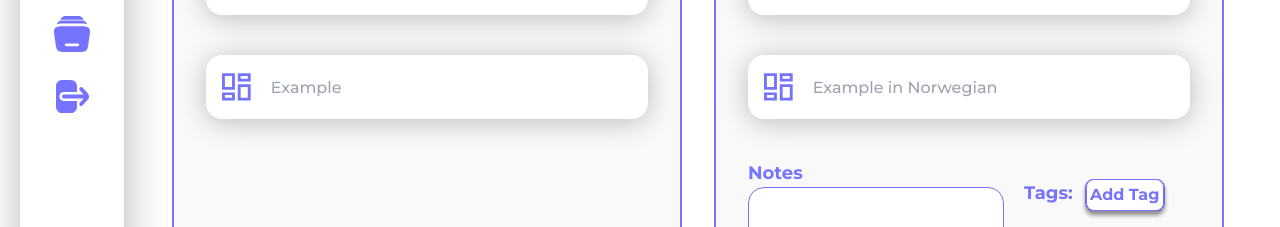
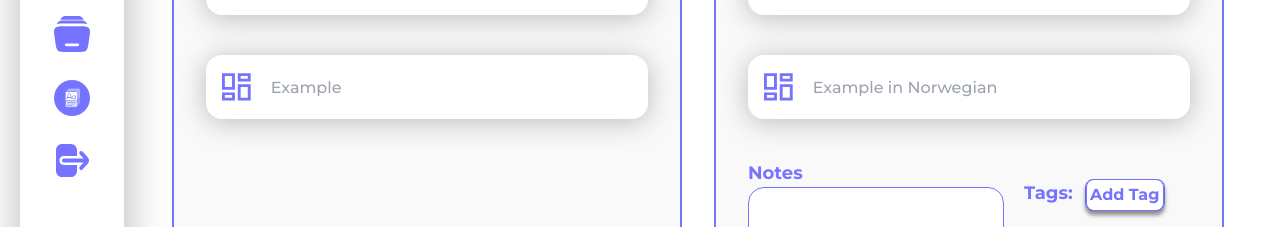
Before and after one commit to tushar-nath/llad-frontend, a React (Create React App) app: page /create in a window 1280 px wide. Shown: the part 299-526 px from the top of the page. Built offline with nearby package versions, Linux system fonts and the light colour scheme; sample sign-in values are in the browser's storage.

Commit message:
Added Revision Page Structure

```diff
--- a/src/App.tsx
+++ b/src/App.tsx
@@ -8,6 +8,7 @@ import Register from "./pages/register/register";
 import { UserProvider } from "./contexts/userContext";
 import Create from "./pages/create";
 import Library from "./pages/library";
+import Revision from "./pages/revision";
 
 function App() {
   return (
@@ -18,6 +19,7 @@ function App() {
           <Route path="/dashboard" element={<Dashboard />} />
           <Route path="/create" element={<Create />} />
           <Route path="/library" element={<Library />} />
+          <Route path="/revision" element={<Revision />} />
         </Route>
         <Route path="/signup" element={<Signup />} />
         <Route path="/register" element={<Register />} />
--- a/src/components/sidebar/collapsedSidebar.tsx
+++ b/src/components/sidebar/collapsedSidebar.tsx
@@ -6,6 +6,7 @@ import { DashboardIcon } from "../../svgs/dashboardIcon";
 import { CreateIcon } from "../../svgs/createIcon";
 import { GroupIcon } from "../../svgs/groupIcon";
 import { LogoutIcon } from "../../svgs/logoutIcon";
+import { RevisionIconSidebar } from "../../svgs/revisionIconSidebar";
 
 interface ExpandedSidebarProps {
   expanded: boolean;
@@ -55,6 +56,14 @@ const ExpandedSidebar = ({ expanded, setExpanded }: ExpandedSidebarProps) => {
             />
           </button>
           <button
+            onClick={() => navigate("/revision")}
+            className={`flex items-center justify-between rounded-[3rem] px-0`}
+          >
+            <RevisionIconSidebar
+              size={URL.includes("revision") && !expanded ? "56" : "36"}
+            />
+          </button>
+          <button
             onClick={() => {
               localStorage.removeItem("user");
               navigate("/");
--- a/src/components/sidebar/expandedSidebar.tsx
+++ b/src/components/sidebar/expandedSidebar.tsx
@@ -8,6 +8,7 @@ import { ChevronIconRight } from "../../svgs/chevronIconRight";
 import { DashboardIcon } from "../../svgs/dashboardIcon";
 import { CreateIcon } from "../../svgs/createIcon";
 import { GroupIcon } from "../../svgs/groupIcon";
+import { RevisionIconSidebar } from "../../svgs/revisionIconSidebar";
 
 interface ExpandedSidebarProps {
   expanded: boolean;
@@ -90,6 +91,21 @@ const ExpandedSidebar = ({ expanded, setExpanded }: ExpandedSidebarProps) => {
             />
           </button>
           <button
+            onClick={() => navigate("/revision")}
+            className={`flex items-center justify-between rounded-[3rem] py-2 px-6 w-full ${URL.includes("revision") && expanded && "bg-bluePrimary"}`}
+          >
+            {expanded && (
+              <h2
+                className={`${URL.includes("revision") ? "text-white" : "text-gray-900"} font-semibold text-base`}
+              >
+                Revisions
+              </h2>
+            )}
+            <RevisionIconSidebar
+              size={URL.includes("revision") && !expanded ? "56" : "36"}
+            />
+          </button>
+          <button
             onClick={() => {
               localStorage.removeItem("user");
               navigate("/");
--- /dev/null
+++ b/src/pages/revision.tsx
@@ -0,0 +1,41 @@
+import Sidebar from "../components/sidebar/sidebar";
+import { LanguageIcon } from "../svgs/languageIcon";
+import { NotificationIcon } from "../svgs/notificationIcon";
+import { useContext, useEffect, useState } from "react";
+import { UserContext } from "../contexts/userContext";
+
+const Revision = () => {
+  const { user } = useContext(UserContext);
+
+  return (
+    <div className="bg-white w-full h-[100vh] flex gap-12 pl-5 pr-14 py-12">
+      <Sidebar />
+      <div className="flex flex-col gap-10 w-full">
+        {/* Header */}
+        <div className="flex justify-between w-full">
+          <div className="flex flex-row gap-1.5 py-2">
+            <h1 className="text-3xl font-bold text-bluePrimary">Revisions</h1>
+          </div>
+          <div className="flex items-center gap-4">
+            <button>
+              <NotificationIcon />
+            </button>
+            <div className="flex flex-row gap-4">
+              <LanguageIcon />
+              <select className="w-24 outline-none text-bluePrimary font-semibold">
+                <option value="english">English</option>
+                <option value="norwegian">Norwegian</option>
+              </select>
+            </div>
+          </div>
+        </div>
+
+        <div className="flex flex-col items-center justify-center h-[70vh]">
+          <h1 className="text-2xl font-bold text-bluePrimary">Coming Soon</h1>
+        </div>
+      </div>
+    </div>
+  );
+};
+
+export default Revision;
--- /dev/null
+++ b/src/svgs/revisionIconSidebar.tsx
@@ -0,0 +1,65 @@
+export const RevisionIconSidebar = ({ size }: { size: string }) => {
+  return (
+    <svg
+      width={size}
+      height={size}
+      viewBox="0 0 63 63"
+      fill="none"
+      xmlns="http://www.w3.org/2000/svg"
+    >
+      <circle cx="31.5" cy="31.5" r="31.5" fill="#7573FF" />
+      <path
+        d="M43.5231 43.074H25.8863C24.9732 43.074 24.2329 42.3337 24.2329 41.4206V17.17C24.2329 16.2568 24.9732 15.5166 25.8863 15.5166H43.5231C44.4363 15.5166 45.1765 16.2568 45.1765 17.17V41.4206C45.1765 42.3337 44.4363 43.074 43.5231 43.074Z"
+        fill="#C7CFE2"
+      />
+      <path
+        d="M45.1765 32.051H24.2329V17.17C24.2329 16.2568 24.9732 15.5166 25.8863 15.5166H43.5231C44.4363 15.5166 45.1765 16.2568 45.1765 17.17V32.051Z"
+        fill="white"
+      />
+      <path
+        d="M41.3184 45.2786H23.6817C22.7686 45.2786 22.0283 44.5383 22.0283 43.6252V19.3746C22.0283 18.4614 22.7686 17.7212 23.6817 17.7212H41.3185C42.2317 17.7212 42.9719 18.4614 42.9719 19.3746V43.6252C42.9719 44.5383 42.2317 45.2786 41.3184 45.2786Z"
+        fill="#D5DCED"
+      />
+      <path
+        d="M42.972 34.2556H22.0283V19.3746C22.0283 18.4614 22.7686 17.7212 23.6817 17.7212H41.3185C42.2317 17.7212 42.9719 18.4614 42.9719 19.3746L42.972 34.2556Z"
+        fill="white"
+      />
+      <path
+        d="M39.1139 47.4832H21.4771C20.564 47.4832 19.8237 46.7429 19.8237 45.8298V21.5792C19.8237 20.666 20.564 19.9258 21.4771 19.9258H39.1139C40.0271 19.9258 40.7673 20.666 40.7673 21.5792V45.8298C40.7673 46.7429 40.0271 47.4832 39.1139 47.4832Z"
+        fill="#E4EAF8"
+      />
+      <path
+        d="M40.7673 36.4602H19.8237V21.5792C19.8237 20.666 20.564 19.9258 21.4771 19.9258H39.1139C40.0271 19.9258 40.7673 20.666 40.7673 21.5792V36.4602Z"
+        fill="white"
+      />
+      <path
+        d="M43.5231 15H25.8864C24.6897 15 23.7162 15.9736 23.7162 17.1701V17.2046H23.6818C22.4852 17.2046 21.5117 18.1781 21.5117 19.3747V19.4091H21.4773C20.2806 19.4091 19.3071 20.3827 19.3071 21.5792V45.8299C19.3071 47.0265 20.2807 48 21.4773 48H39.114C40.3107 48 41.2842 47.0264 41.2842 45.8299V45.7954H41.3186C42.5152 45.7954 43.4887 44.8219 43.4887 43.6253V43.5909H43.5231C44.7198 43.5909 45.6933 42.6173 45.6933 41.4208V17.1701C45.6933 15.9736 44.7198 15 43.5231 15ZM24.7496 17.1701C24.7496 16.5433 25.2596 16.0334 25.8864 16.0334H43.5231C44.1499 16.0334 44.6599 16.5433 44.6599 17.1701V31.5344H43.4887V19.3748C43.4887 18.1781 42.5152 17.2046 41.3186 17.2046H24.7496V17.1701ZM22.5451 19.3748C22.5451 18.7479 23.055 18.238 23.6818 18.238H41.3186C41.9454 18.238 42.4553 18.7479 42.4553 19.3748V33.739H41.2842V21.5793C41.2842 20.3827 40.3106 19.4092 39.114 19.4092H22.5451V19.3748ZM21.4772 20.4426H39.114C39.7408 20.4426 40.2507 20.9526 40.2507 21.5794V35.9437H20.3404V21.5793C20.3404 20.9526 20.8504 20.4426 21.4772 20.4426ZM40.2507 45.8299C40.2507 46.4567 39.7408 46.9666 39.114 46.9666H21.4772C20.8504 46.9666 20.3404 46.4567 20.3404 45.8299V36.977H40.2507L40.2507 45.8299ZM42.4553 43.6252C42.4553 44.2521 41.9453 44.762 41.3185 44.762H41.2841V34.7724H42.4553V43.6252ZM43.5231 42.5574H43.4887V32.5678H44.6599V41.4206C44.6599 42.0474 44.1499 42.5574 43.5231 42.5574Z"
+        fill="#7573FF"
+      />
+      <path
+        d="M22.4411 33.6516C22.7161 33.7279 23.0009 33.5669 23.0773 33.292L23.7376 30.9146H29.6883L30.3487 33.2919C30.4122 33.5207 30.6199 33.6705 30.8463 33.6705C30.8921 33.6705 30.9386 33.6644 30.9849 33.6516C31.2598 33.5752 31.4208 33.2904 31.3445 33.0154L28.813 23.9021C28.6191 23.2039 27.9777 22.7163 27.2531 22.7163H26.1731C25.4485 22.7163 24.8071 23.2039 24.6131 23.902L22.0815 33.0154C22.0051 33.2904 22.1661 33.5752 22.4411 33.6516ZM25.6088 24.1786C25.6789 23.9261 25.9109 23.7497 26.173 23.7497H27.253C27.5151 23.7497 27.7471 23.926 27.8172 24.1786L29.4013 29.8812H24.0246L25.6088 24.1786Z"
+        fill="#7573FF"
+      />
+      <path
+        d="M34.9803 33.6699C35.7511 33.6699 36.4546 33.3772 36.9862 32.8974C37.1148 33.3428 37.5253 33.6699 38.0116 33.6699C38.2969 33.6699 38.5283 33.4386 38.5283 33.1532C38.5283 32.8678 38.297 32.6365 38.0116 32.6365C37.9926 32.6365 37.9772 32.621 37.9772 32.602V30.673V30.1219V27.6417C37.9772 27.3564 37.7458 27.125 37.4604 27.125C37.1751 27.125 36.9437 27.3563 36.9437 27.6417V27.8607C36.4174 27.4031 35.7308 27.125 34.9803 27.125C33.3278 27.125 31.9834 28.4694 31.9834 30.1219V30.673C31.9834 32.3255 33.3278 33.6699 34.9803 33.6699ZM33.0168 30.1219C33.0168 29.0392 33.8977 28.1584 34.9803 28.1584C36.063 28.1584 36.9437 29.0393 36.9437 30.1219V30.673C36.9437 31.7557 36.0629 32.6365 34.9803 32.6365C33.8976 32.6365 33.0168 31.7556 33.0168 30.673V30.1219Z"
+        fill="#7573FF"
+      />
+      <path
+        d="M37.4604 39.2505H23.1305C22.8452 39.2505 22.6138 39.4818 22.6138 39.7672C22.6138 40.0525 22.8451 40.2839 23.1305 40.2839H37.4604C37.7457 40.2839 37.9771 40.0526 37.9771 39.7672C37.9771 39.4818 37.7458 39.2505 37.4604 39.2505Z"
+        fill="#7573FF"
+      />
+      <path
+        d="M31.9489 43.6597H23.1305C22.8452 43.6597 22.6138 43.891 22.6138 44.1764C22.6138 44.4617 22.8451 44.6931 23.1305 44.6931H31.9488C32.2342 44.6931 32.4656 44.4618 32.4656 44.1764C32.4656 43.891 32.2342 43.6597 31.9489 43.6597Z"
+        fill="#7573FF"
+      />
+      <path
+        d="M23.1305 42.4885H26.4372C26.7225 42.4885 26.9539 42.2572 26.9539 41.9718C26.9539 41.6865 26.7226 41.4551 26.4372 41.4551H23.1305C22.8452 41.4551 22.6138 41.6864 22.6138 41.9718C22.6138 42.2571 22.8452 42.4885 23.1305 42.4885Z"
+        fill="#7573FF"
+      />
+      <path
+        d="M37.4601 41.4551H28.6417C28.3564 41.4551 28.125 41.6864 28.125 41.9718C28.125 42.2571 28.3563 42.4885 28.6417 42.4885H37.4601C37.7454 42.4885 37.9768 42.2572 37.9768 41.9718C37.9768 41.6864 37.7455 41.4551 37.4601 41.4551Z"
+        fill="#7573FF"
+      />
+    </svg>
+  );
+};
```
